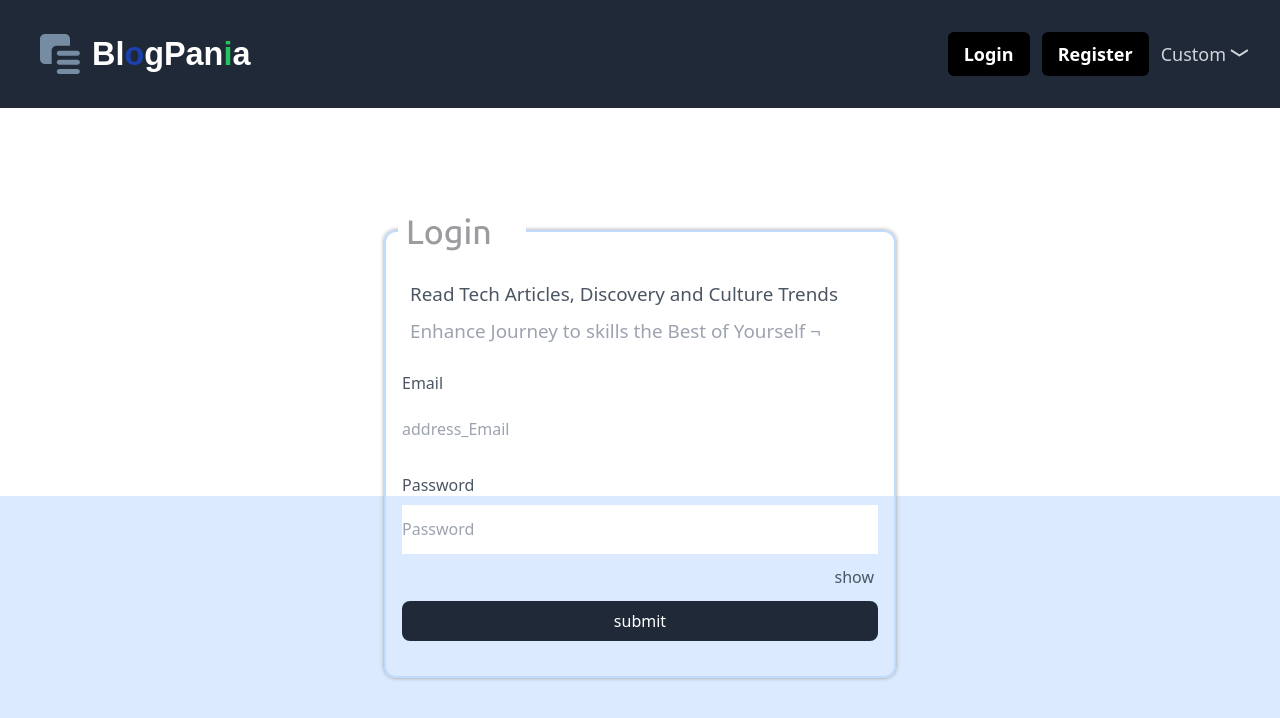
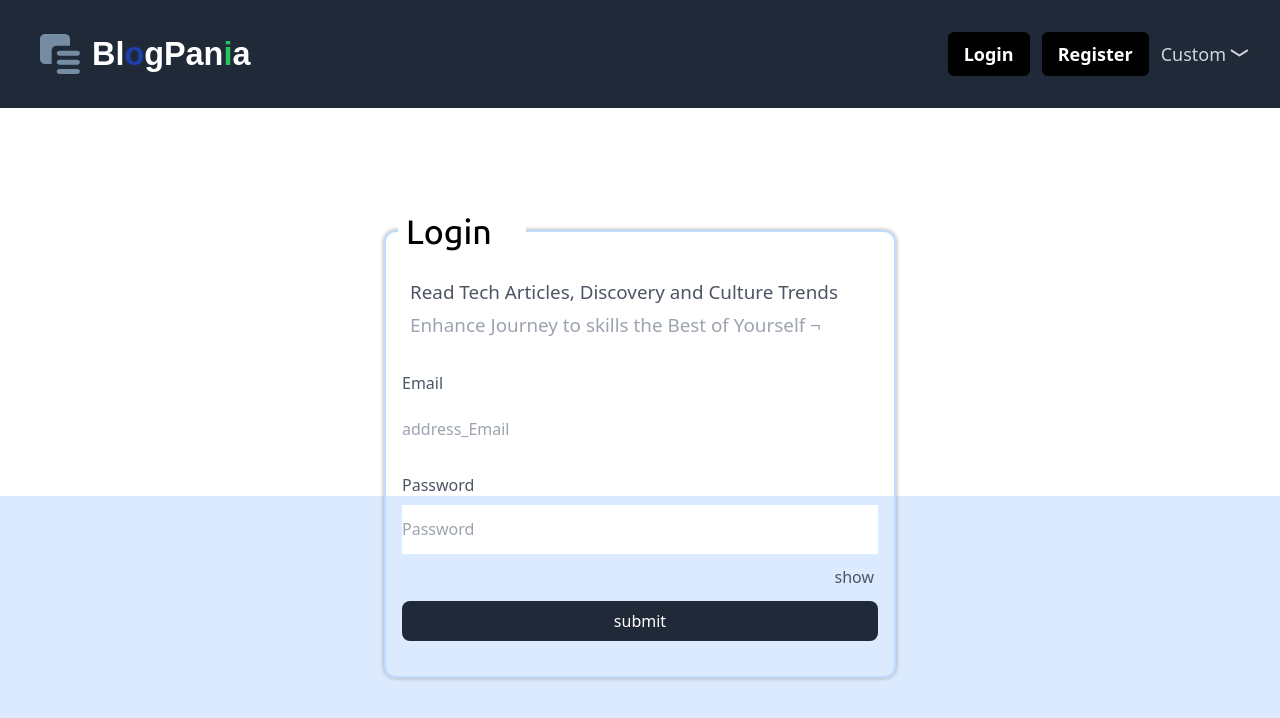
Before and after one commit to BeinRain06/blog-app-tech, a Vue app in the folder vue-project/: page /login in a window 1280 px wide. Shown: the top 718 px of the page. Built offline with nearby package versions, Linux system fonts and the light colour scheme; a web font is replaced by a local one.

Commit message:
LoginView Page Mobile v1

```diff
--- a/vue-project/src/assets/main.css
+++ b/vue-project/src/assets/main.css
@@ -18,5 +18,4 @@
   margin: 0;
   font-weight: normal;
   overflow-x: hidden;
-  color: hsl(240, 2%, 62%);
 }
--- a/vue-project/src/views/LoginView.vue
+++ b/vue-project/src/views/LoginView.vue
@@ -49,9 +49,10 @@
 <style scoped>
 @media (min-width: 180px) {
   p {
-    font-size: calc(15px + 0.3vw);
+    font-size: calc(12px + 0.5vw);
     padding: 0.25rem 0;
     tex-align: center;
+    line-height: 1.3;
   }
 
   .about {
@@ -69,11 +70,11 @@
   }
 
   .login_wrapper {
-    @apply w-8/12 max-w-lg  border-2 border-solid border-blue-200 rounded-xl;
+    @apply w-11/12 max-w-lg  border-2 border-solid border-blue-200 rounded-xl;
     position: absolute;
     top: 50%;
     left: 50%;
-    height: 28rem;
+    height: 30rem;
     padding: 0 1rem;
     transform: translate(-50%, -50%);
     box-shadow: 0px 0px 4px hsl(240, 2%, 62%);
@@ -128,4 +129,16 @@
     top: 0.5rem;
   }
 }
+
+@media (min-width: 540px) {
+  p {
+    font-size: calc(15px + 0.3vw);
+  }
+
+  .login_wrapper {
+    @apply w-8/12 max-w-lg  border-2 border-solid border-blue-200 rounded-xl;
+    height: 28rem;
+    padding: 0 1rem;
+  }
+}
 </style>
```
